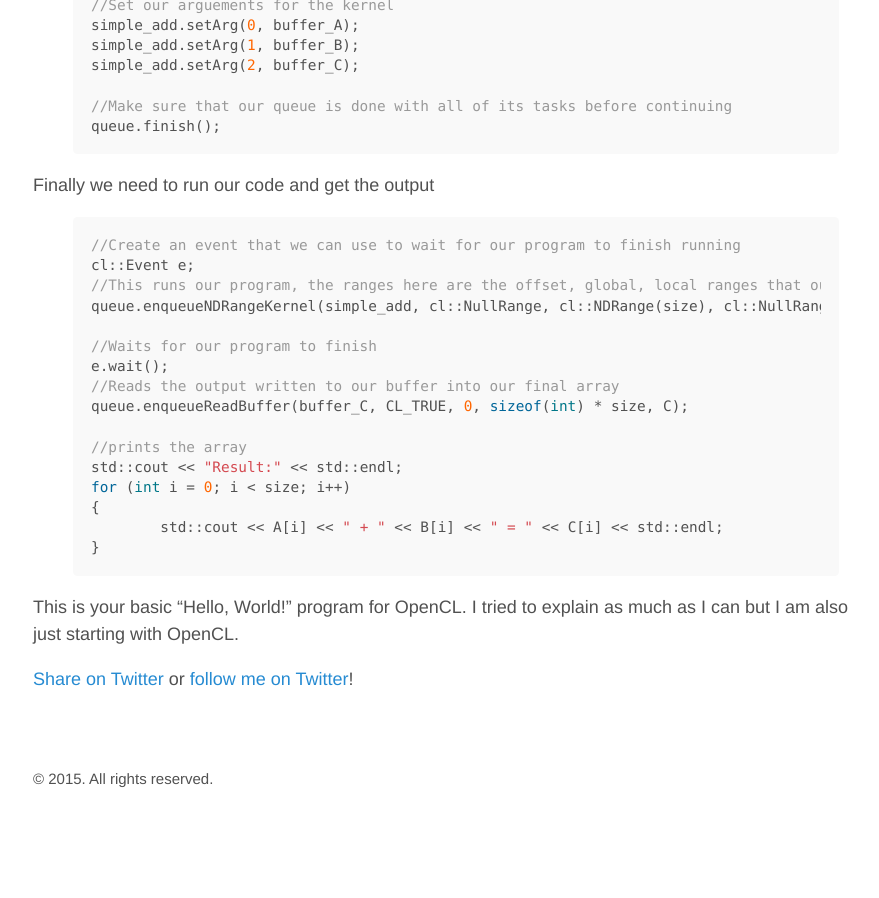
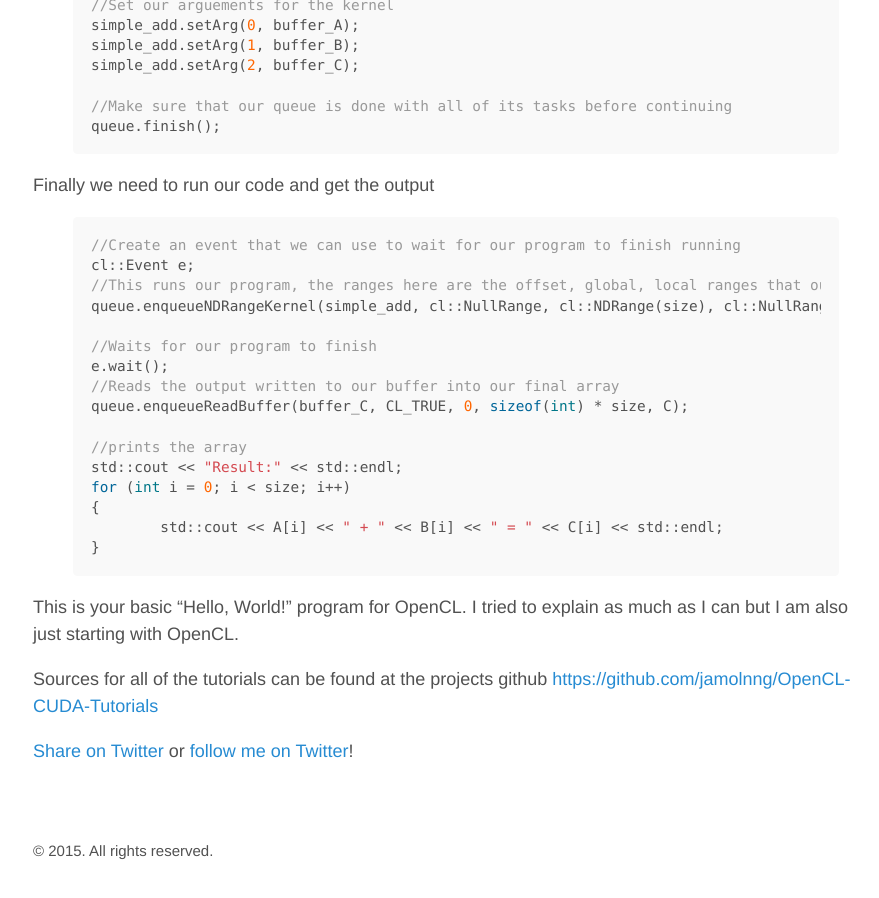
Before and after one commit to jamolnng/jamolnng.github.io, a Jekyll site: the page built from _posts/2015-12-24-Hello, OpenCL.md, in a window 1280 px wide and 900 px high, scrolled down 3984 px. Shown: the whole window, without its empty margins (184-1063 px from the left). Built offline with Jekyll 4.4.1, drawn with Linux system fonts in a browser that asks for light colours; before the commit the page ends 4812 px from its top, so only the background shows below that.

Commit message:
added project sources

```diff
--- a/_posts/2015-12-24-Hello, OpenCL.md
+++ b/_posts/2015-12-24-Hello, OpenCL.md
@@ -179,4 +179,6 @@ for (int i = 0; i < size; i++)
 
 This is your basic "Hello, World!" program for OpenCL. I tried to explain as much as I can but I am also just starting with OpenCL.
 
+Sources for all of the tutorials can be found at the projects github [https://github.com/jamolnng/OpenCL-CUDA-Tutorials](https://github.com/jamolnng/OpenCL-CUDA-Tutorials)
+
 {% include twitter_plug.html %}
```
